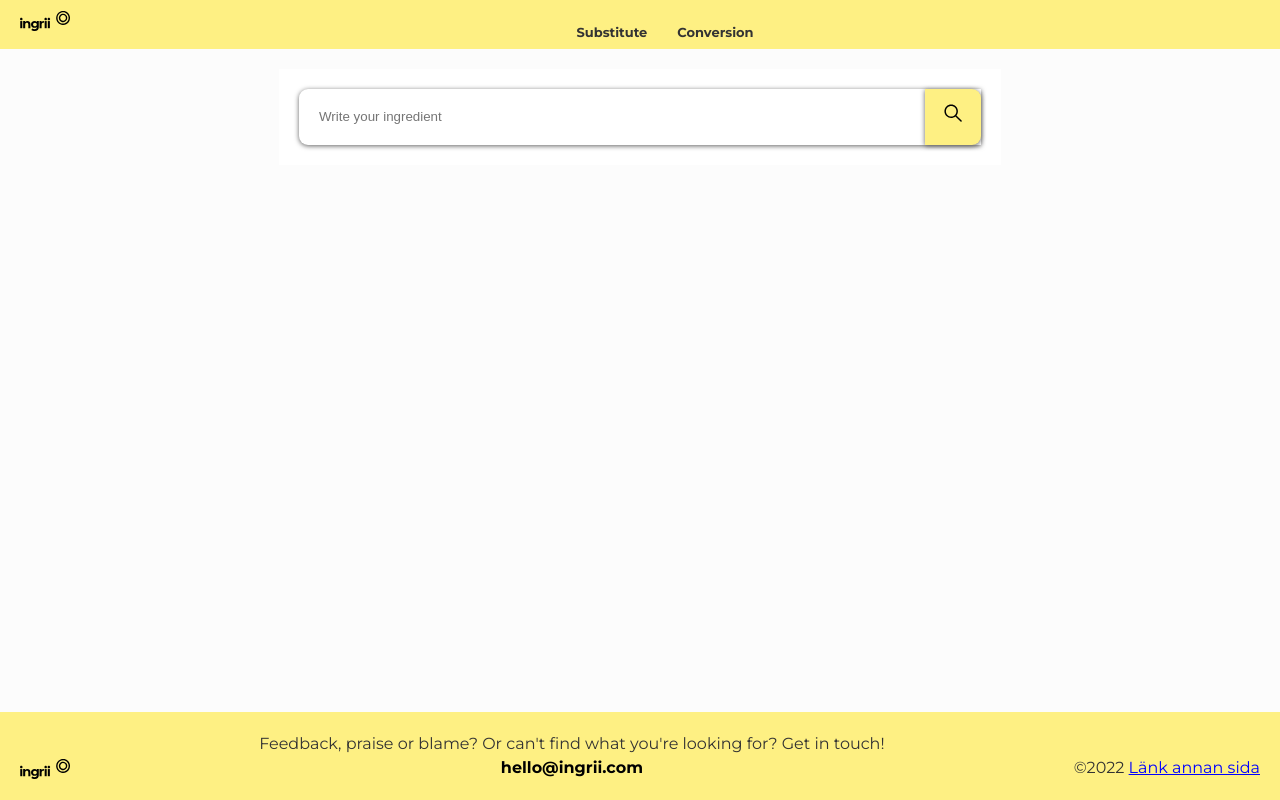
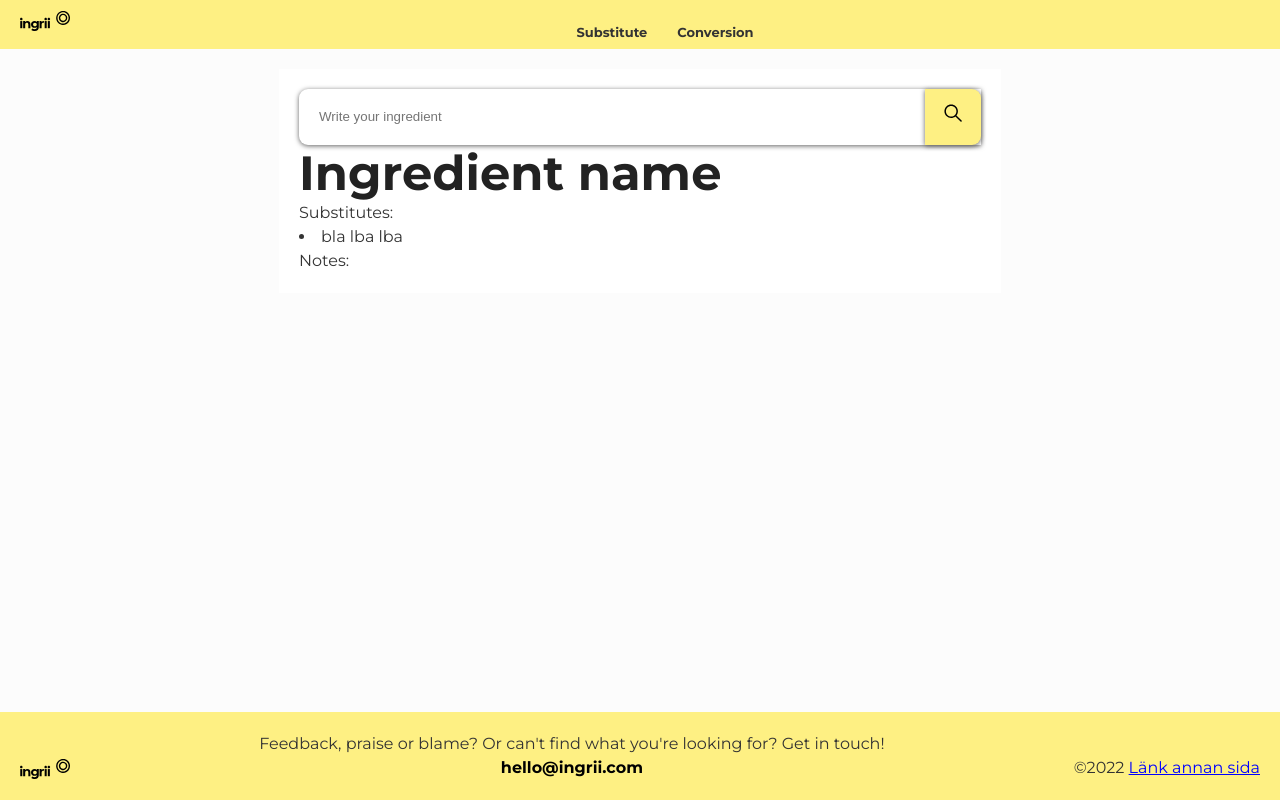
Before and after one commit to Annaaste/reactproject, a Next.js app: page /substitute-result in a window 1280 px wide. Built offline with nearby package versions, Linux system fonts and the light colour scheme.

Commit message:
added html in subResult page

```diff
--- a/pages/substitute-result/index.jsx
+++ b/pages/substitute-result/index.jsx
@@ -3,7 +3,15 @@ import SearchBar from '../../components/SearchBar/SearchBar';
 const SubstituteResult = () => {
   return (
     <div className={styles.resultContainer}>
-      <SearchBar />
+      <div className={styles.searchBarPlacement}>
+        <SearchBar />
+      </div>
+      <div className={styles.resultTextField}>
+        <h1>Ingredient name</h1>
+        <subHeading>Substitutes:</subHeading>
+        <li>bla lba lba</li>
+        <subHeading>Notes:</subHeading>
+      </div>
     </div>
   );
 }
```
